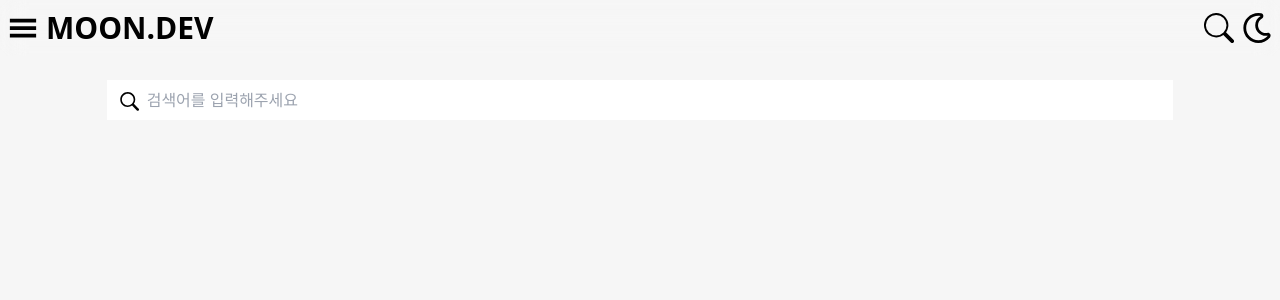
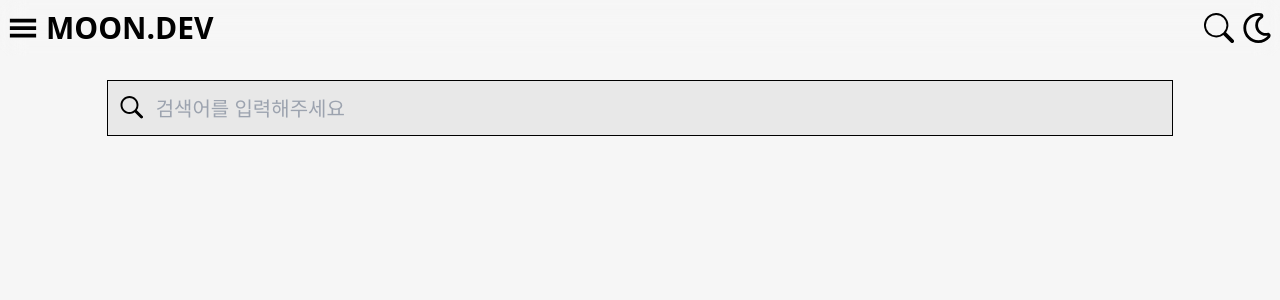
Before and after one commit to kot8585/nextJS-blog, a Next.js app: page /search in a window 1280 px wide. Shown: the top 300 px of the page. Built offline with nearby package versions, Linux system fonts and the light colour scheme.

Commit message:
SearchPosts에서 input 태그 스타일링 변경

```diff
--- a/app/globals.css
+++ b/app/globals.css
@@ -5,7 +5,7 @@
 :root {
   --bg-main: #f6f6f6;
   --text-main: #000000;
-  --bg-sub: #f6f7f9;
+  --bg-sub: #e8e8e8;
   --border-main: #dedede;
   --bg-code: #ffffff;
   --text-pointer: #0a7ea4;
--- a/components/SearchPosts.tsx
+++ b/components/SearchPosts.tsx
@@ -30,12 +30,13 @@ export default function SearchPosts({ posts }: Props) {
       <Helmet title="Home" />
       <div className="w-full relative">
         <input
-          className="w-full h-13 p-2 pl-10"
+          className="w-full h-14 p-2 pl-12 bg-bgSub text-xl outline-none focus:border"
           placeholder="검색어를 입력해주세요"
           value={text}
           onChange={handleChange}
+          autoFocus
         />
-        <GoSearch className="absolute left-3 top-3 text-xl" />
+        <GoSearch className="absolute left-3 top-4 text-2xl" />
       </div>
       <p className="py-5">
         {filterPostData &&
```
